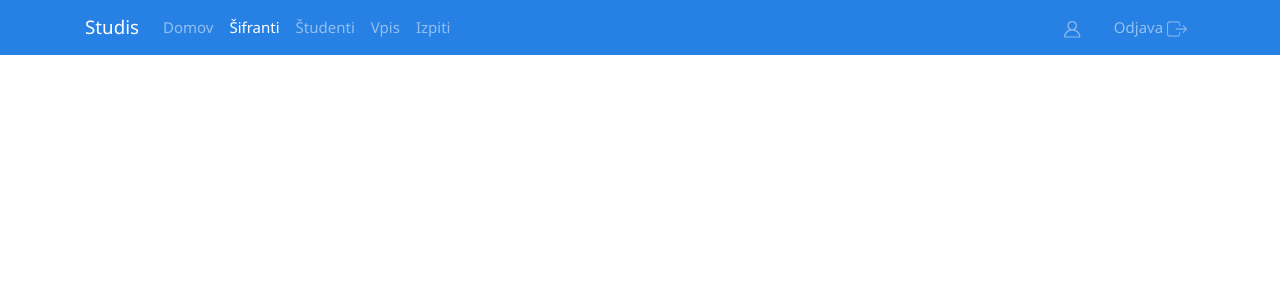
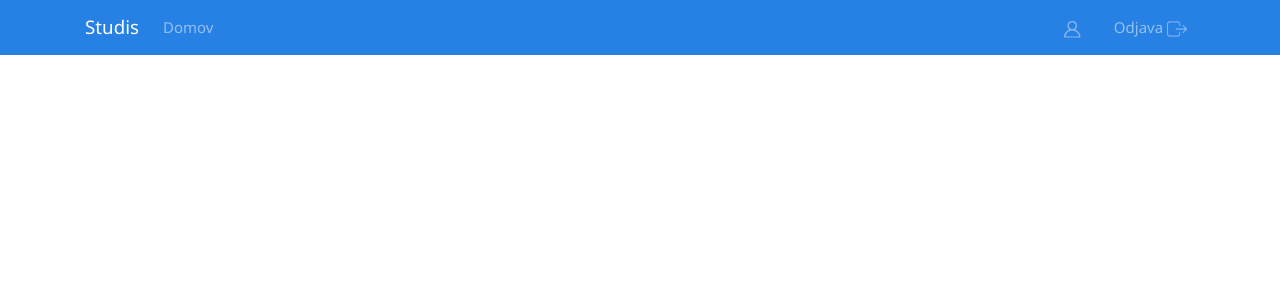
Before and after one commit to oblakmatic/studis, a Django app: page /sifranti/ in a window 1280 px wide. Shown: the top 300 px of the page. Run offline with Django 3.2, Linux system fonts and the light colour scheme; some libraries are stand-ins or nearby versions.

Commit message:
base.html#

```diff
--- a/sifranti/views.py
+++ b/sifranti/views.py
@@ -385,7 +385,7 @@ def naredi_bazo(request):
 	user, created = User.objects.get_or_create(username="referentka", email="referentka@fri.uni-lj.si")
 	user.first_name = "Tatjana"
 	user.last_name = "Novak"
-
+	user.set_password("adminadmin")
 	if created:
 		user.set_password("adminadmin")
 		user.is_staff=False
--- a/student/models.py
+++ b/student/models.py
@@ -28,6 +28,7 @@ class Kandidat(models.Model):
     priimek = models.CharField(max_length = 30)
     email = models.CharField(max_length = 60)
     # studijski_program FK
+    studijski_program = models.ForeignKey(StudijskiProgram, null = True, on_delete= models.SET_NULL)
     izkoriscen = models.BooleanField(default = False)
 
 class Zeton(models.Model):
--- a/student/templates/students.html
+++ b/student/templates/students.html
@@ -43,10 +43,6 @@
 		{% csrf_token %}
     	<button type="submit" class="btn btn-outline-primary mb-2 mr-2">Seznam vpisnih žetonov</button>
 	</form>
-	<form action="/student/uvoz/" method="post">
-		{% csrf_token %}
-    	<button type="submit" class="btn btn-outline-primary mb-2 mr-2">Uvozi datoteko</button>
-	</form>
 	<form action="/student/izvoz/pdf/" method="post">
 		{% csrf_token %}
     	<button type="submit" class="btn btn-outline-secondary mb-2 mr-2">Izvozi PDF</button>
--- a/studis/templates/base.html
+++ b/studis/templates/base.html
@@ -14,41 +14,51 @@
             <a class="navbar-brand" href="/">Studis</a>
             <div class="collapse navbar-collapse" id="navbarNav">
                 <ul class="navbar-nav">
-                    <li {% if request.resolver_match.url_name == 'home' %}
-                        class="nav-item active"
-                        {% else %}
-                        class="nav-item"
-                        {% endif %}>
+                    <li class="nav-item">
                         <a class="nav-link" href="/">Domov</a>
                     </li>
-                    <li {% if request.resolver_match.url_name == 'index' or request.resolver_match.url_name == 'changesif' %}
-                        class="nav-item active"
-                        {% else %}
-                        class="nav-item"
-                        {% endif %}>
+
+                    {% if user.is_superuser %}
+                    <li class="nav-item">
                         <a class="nav-link" href="/sifranti/">Šifranti</a>
                     </li>
-                    <li {% if request.resolver_match.url_name == 'students' or request.resolver_match.url_name == 'upload_file' %}
-                        class="nav-item active"
-                        {% else %}
-                        class="nav-item"
-                        {% endif %}>
+
+                    <li class="nav-item">
+                        <a class="nav-link" href="/student/uvoz">Uvoz študentov</a>
+                    </li>
+                    {% endif %}
+
+                    {% if user.groups.all.0.name == "professors" or user.groups.all.0.name == "referent" %}
+                    <li class="nav-item">
                         <a class="nav-link" href="/student/">Študenti</a>
                     </li>
-                    <li {% if request.resolver_match.url_name == 'vpis' or request.resolver_match.url_name == 'index_vpis' %}
-                        class="nav-item active"
-                        {% else %}
-                        class="nav-item"
-                        {% endif %}>
+                    {% endif %}
+
+                    {% if user.groups.all.0.name == "students" %}
+                    <li class="nav-item">
+                        <a class="nav-link" href="/student/">Moji podatki</a>
+                    </li>
+                    {% endif %}
+
+                    {% if user.groups.all.0.name == "students" or user.groups.all.0.name == "candidates"  %}
+                    <li class="nav-item">
                         <a class="nav-link" href="/vpis/">Vpis</a>
                     </li>
-                    <li {% if request.resolver_match.url_name == 'izpiti' or request.resolver_match.url_name == 'index_izpiti' %}
-                        class="nav-item active"
-                        {% else %}
-                        class="nav-item"
-                        {% endif %}>
+                    {% endif %}
+
+
+                    {% if user.groups.all.0.name == "professors" or user.groups.all.0.name == "referent" %}
+                    <li class="nav-item">
                         <a class="nav-link" href="/izpiti/">Izpiti</a>
                     </li>
+                    {% endif %}
+
+                    {% if user.groups.all.0.name == "students"%}
+                    <li class="nav-item">
+                        <a class="nav-link" href="/izpiti/prijava">Prijava na izpit</a>
+                    </li>
+                    {% endif %}
+
                 </ul>
                 <ul class="navbar-nav ml-auto">
                     <span class="navbar-text mr-4">
```
Also changed, not shown: student/views.py (+16 -15 lines).
